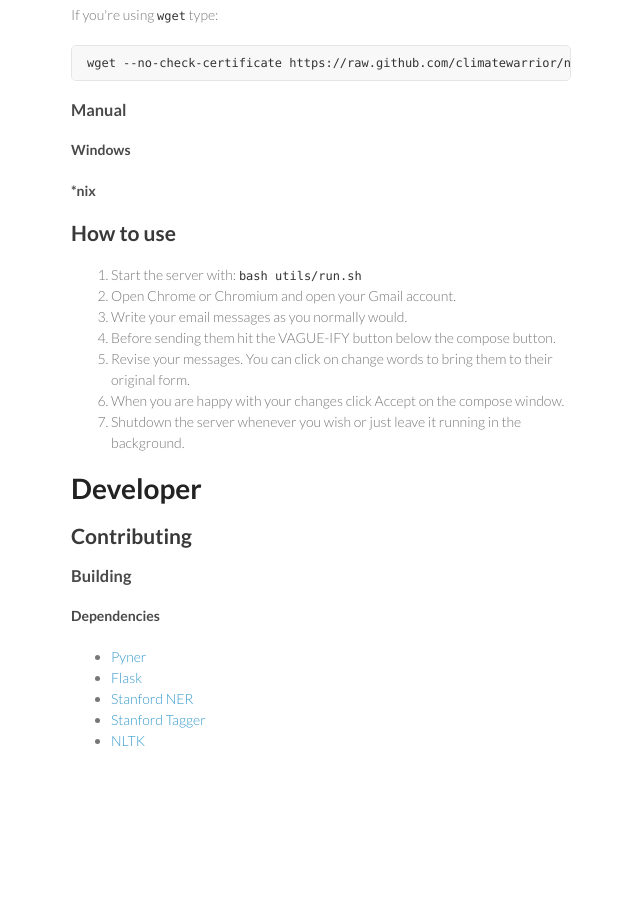
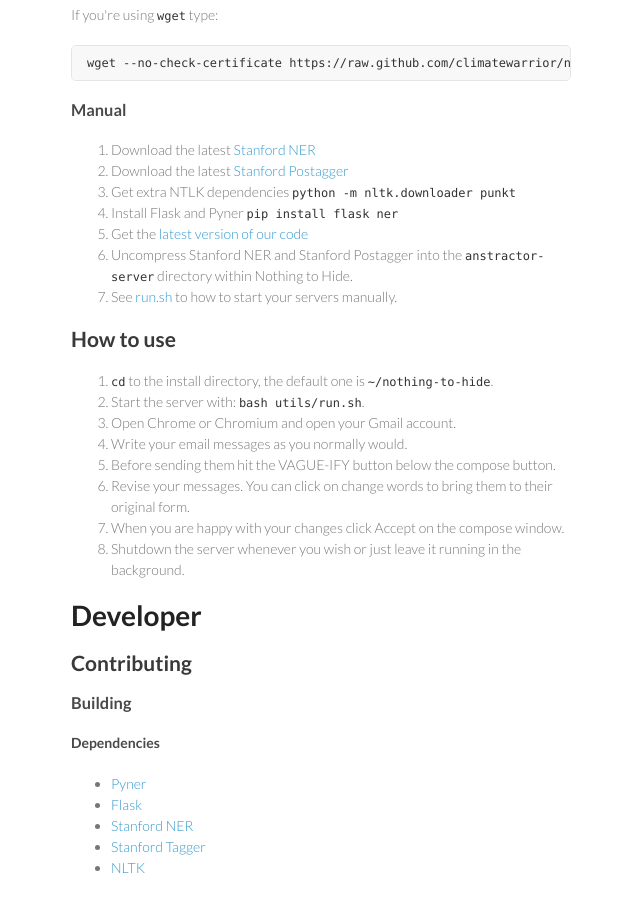
Before and after one commit to compsocial/nothing-to-hide, a plain HTML site: page index.html in a window 1280 px wide. Shown: the part 1160-2071 px from the top of the page, without its empty margins (499-1139 px from the left). Before the commit the page ends 1981 px from the top, so only its background shows below. Drawn offline with Linux system fonts and the light colour scheme.

```diff
--- a/index.html
+++ b/index.html
@@ -99,18 +99,25 @@
 <h3>
 <a name="manual" class="anchor" href="#manual"><span class="octicon octicon-link"></span></a>Manual</h3>
 
-<h4>
-<a name="windows" class="anchor" href="#windows"><span class="octicon octicon-link"></span></a>Windows</h4>
-
-<h4>
-<a name="nix" class="anchor" href="#nix"><span class="octicon octicon-link"></span></a>*nix</h4>
-
-<h2>
+<ol>
+<li>Download the latest <a href="http://nlp.stanford.edu/software/CRF-NER.shtml">Stanford NER</a>
+</li>
+<li>Download the latest <a href="http://nlp.stanford.edu/software/tagger.shtml">Stanford Postagger</a>
+</li>
+<li>Get extra NTLK dependencies <code>python -m nltk.downloader punkt</code>
+</li>
+<li>Install Flask and Pyner <code>pip install flask ner</code>
+</li>
+<li>Get the <a href="https://github.com/climatewarrior/nothing-to-hide/archive/master.zip">latest version of our code</a>
+</li>
+<li>Uncompress Stanford NER and Stanford Postagger into the <code>anstractor-server</code> directory within Nothing to Hide.</li>
+<li>See <a href="https://github.com/climatewarrior/nothing-to-hide/blob/master/utils/run.sh">run.sh</a> to how to start your servers manually.</li>
+</ol><h2>
 <a name="how-to-use" class="anchor" href="#how-to-use"><span class="octicon octicon-link"></span></a>How to use</h2>
 
 <ol>
-<li> Start the server with: <code>bash utils/run.sh</code>
-</li>
+<li> <code>cd</code> to the install directory, the default one is <code>~/nothing-to-hide</code>.</li>
+<li> Start the server with: <code>bash utils/run.sh</code>.</li>
 <li> Open Chrome or Chromium and open your Gmail account.</li>
 <li> Write your email messages as you normally would.</li>
 <li> Before sending them hit the VAGUE-IFY button below the compose button.</li>
```
Also changed, not shown: params.json (+1 -1 lines).
